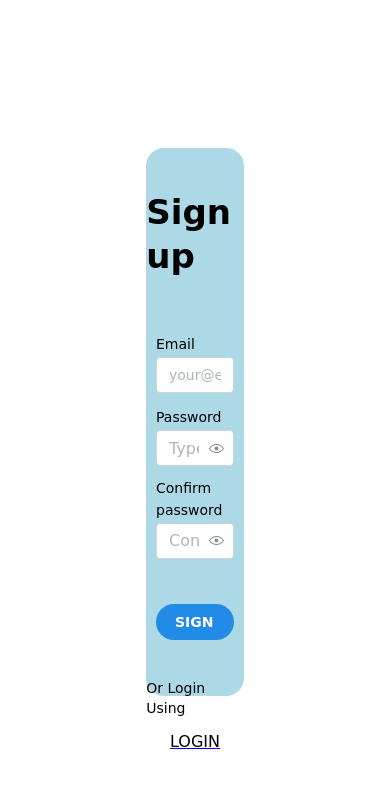
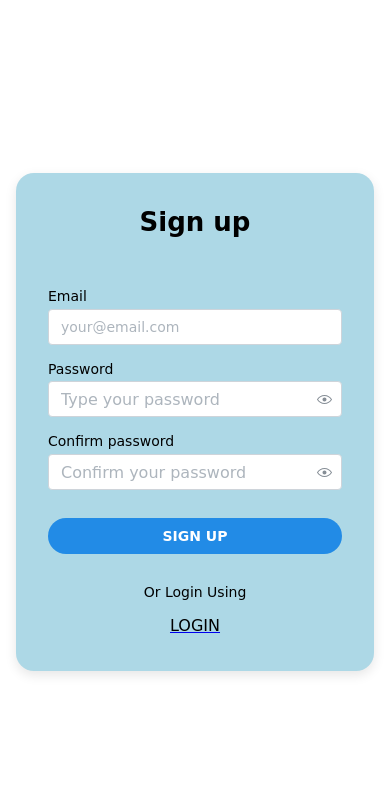
Before and after one commit to nikama-s/trackio, a Next.js app: page /auth/register in a window 390 px wide. Shown: the top 788 px of the page. Built offline with nearby package versions, Linux system fonts and the light colour scheme.

Commit message:
Make forms responsive

```diff
--- a/src/app/auth/register/page.tsx
+++ b/src/app/auth/register/page.tsx
@@ -28,7 +28,7 @@ export default function SignUpForm() {
       email: (value) => (/^\S+@\S+$/.test(value) ? null : "Invalid email"),
       password: (value) => (value.length > 7 ? null : "Password too short"),
       confirmedPassword: (value, values) =>
-        value == values.password ? null : "Passwords do not match",
+        value === values.password ? null : "Passwords do not match",
     },
   });
 
@@ -51,13 +51,15 @@ export default function SignUpForm() {
         fontFamily: '"Comic Sans MS", cursive, sans-serif',
       }}
     >
-      <Center h="100vh" w="100vw">
+      <Center h="100vh" w="100vw" p="md">
         <Box
           style={{
-            width: "25vw",
-            height: "65vh",
+            width: "100%",
+            maxWidth: 400,
             backgroundColor: "lightblue",
             borderRadius: "18px",
+            padding: "2rem",
+            boxShadow: "0 4px 12px rgba(0, 0, 0, 0.1)",
           }}
         >
           <form onSubmit={handleSubmit}>
@@ -68,36 +70,36 @@ export default function SignUpForm() {
               direction="column"
               wrap="wrap"
             >
-              <Title order={1} mt={"5vh"} mb={"5vh"}>
+              <Title order={2} mb="xl">
                 Sign up
               </Title>
 
               <TextInput
-                w={"80%"}
+                w="100%"
                 label="Email"
                 placeholder="your@email.com"
                 {...form.getInputProps("email")}
               />
 
               <PasswordInput
-                w={"80%"}
+                w="100%"
                 label="Password"
                 placeholder="Type your password"
                 {...form.getInputProps("password")}
               />
 
               <PasswordInput
-                w={"80%"}
+                w="100%"
                 label="Confirm password"
                 placeholder="Confirm your password"
                 {...form.getInputProps("confirmedPassword")}
               />
 
-              <Button w={"80%"} type="submit" mt="4vh" radius={"xl"}>
+              <Button w="100%" type="submit" mt="md" radius="xl">
                 SIGN UP
               </Button>
 
-              <Text mt="3vh" size="sm">
+              <Text mt="md" size="sm">
                 Or Login Using
               </Text>
               <Link href="/auth/login">
--- a/src/app/layout.tsx
+++ b/src/app/layout.tsx
@@ -1,6 +1,6 @@
 export const metadata = {
-  title: "Mega store",
-  description: "Dev frontend task",
+  title: "Trockio",
+  description: "App to track your tasks",
 };
 
 export default function RootLayout({
```
Also changed, not shown: src/app/auth/login/page.tsx (+12 -11 lines).
